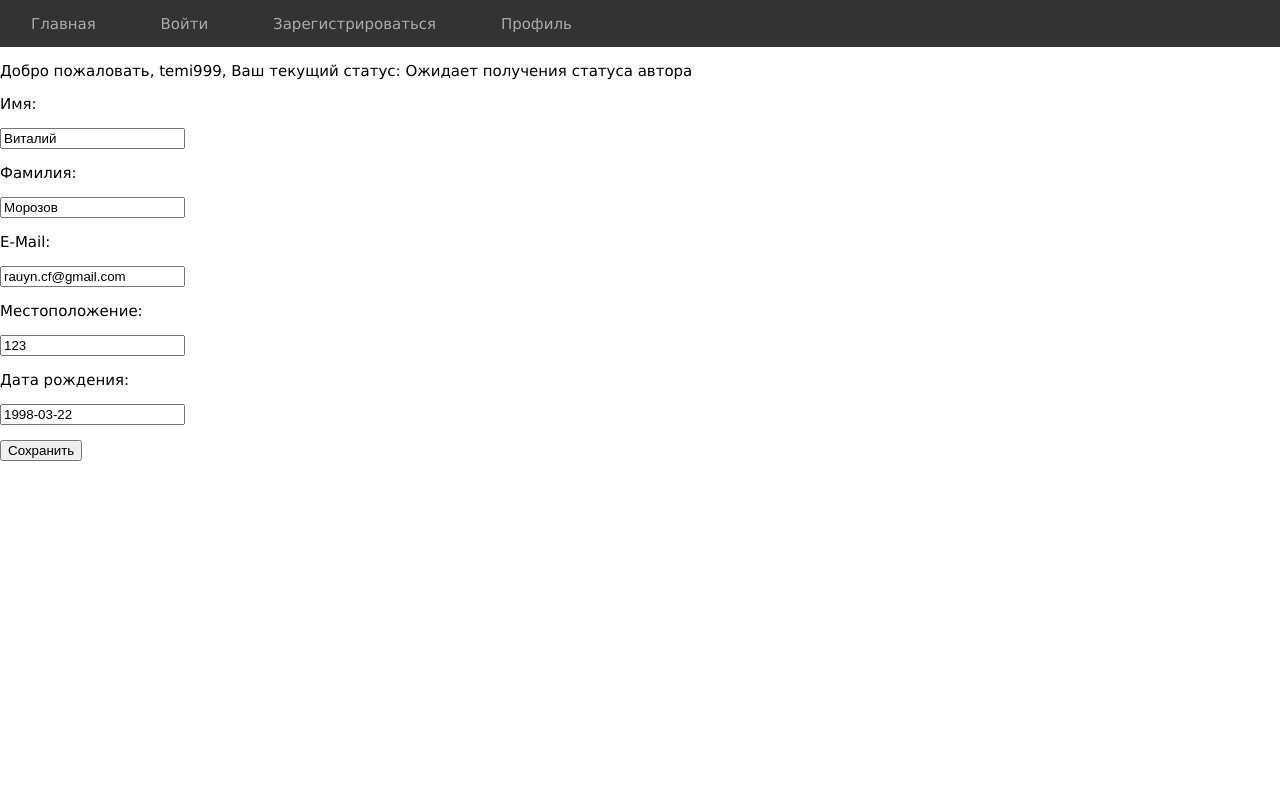
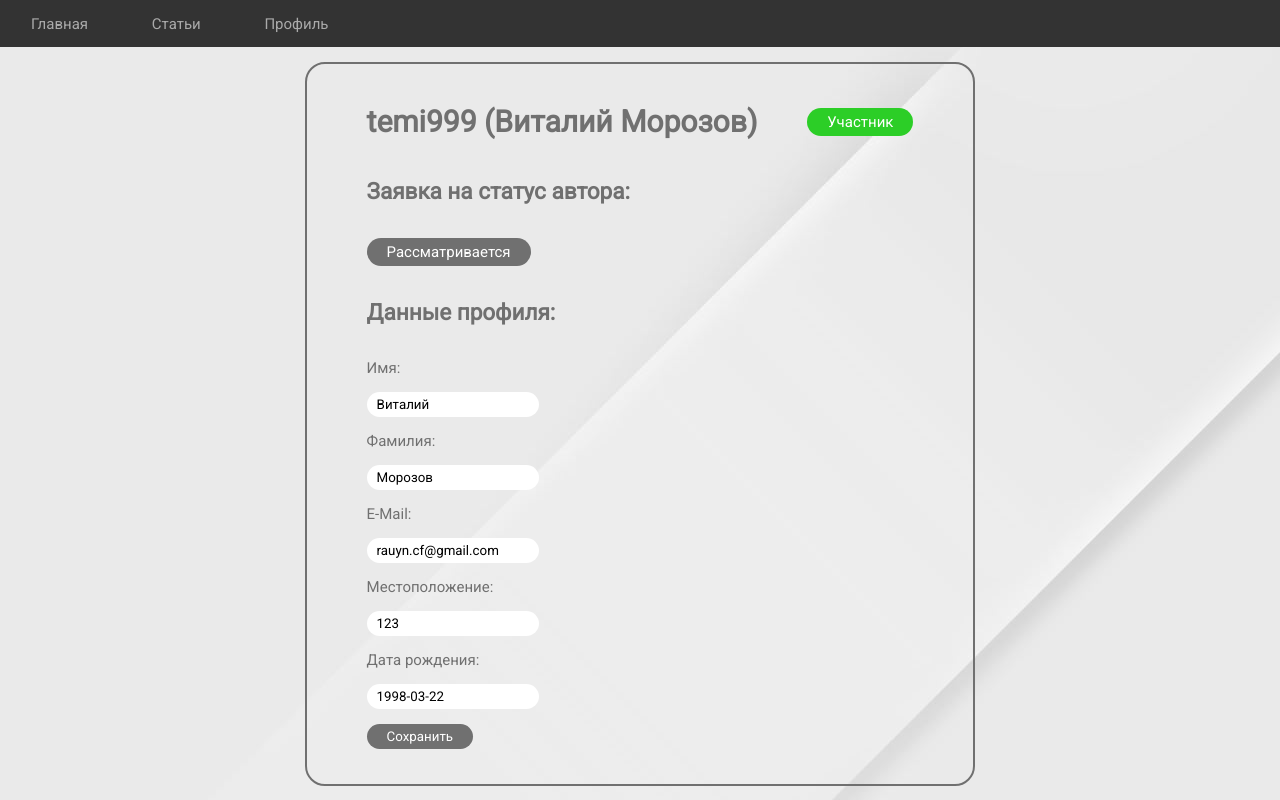
Before and after one commit to temi999/mietconf, a Django app: page /accounts/profile/ in a window 1280 px wide. Run offline with Django 3.2, Linux system fonts and the light colour scheme; a user stored in the database is signed in; data comes from the database, SQL or seed files in the repository; both versions use the stored data as it was after the commit; parts of the project's set-up code (start-up, migrations or seed data) failed here and were passed over.

Commit message:
Dynamic profile, auth system, author requests, basic design

```diff
--- a/isconf/settings.py
+++ b/isconf/settings.py
@@ -129,5 +129,5 @@ STATICFILES_DIRS = [
     os.path.join(BASE_DIR, 'static')
 ]
 
-LOGIN_REDIRECT_URL = '/'
+LOGIN_REDIRECT_URL = '/accounts/profile/'
 LOGOUT_REDIRECT_URL = '/'
--- a/isconf/templates/base.html
+++ b/isconf/templates/base.html
@@ -4,26 +4,58 @@
 <head>
     <meta charset="UTF-8">
     <title>{% block title  %}Base{% endblock %}</title>
+    <style>
+        body {
+            background-image: url({% static 'site-background.jpg' %});
+        }
+    </style>
     <link rel="stylesheet" href="{% static 'navbar.css' %}">
+    <link href="https://fonts.googleapis.com/css?family=Roboto&display=swap" rel="stylesheet">
+    {% block css %}{% endblock %}
 </head>
 <body>
+    <header class="header">
+        {% block header %}{% endblock %}
+    </header>
+
+    <nav>
     {% block navbar %}
-    <nav>
         <ul>
             <li><a href="{% url 'home' %}">Главная</a></li>
-            <li><a href="{% url 'login' %}">Войти</a></li>
-            <li><a href="{% url 'register' %}">Зарегистрироваться</a></li>
+            <li>
+                <a href="#">Статьи</a>
+                <ul>
+                    {% if section_list %}
+                        {% for section in section_list %}
+                            {% if section.name != 'Нет секции' %}
+                                <li><a href="">{{ section.name }}</a></li>
+                            {% else %}
+                                <li><a href="">Все секции</a></li>
+                            {% endif %}
+                        {% endfor %}
+                    {% endif %}
+
+                    {% if user.userprofile.status not in 'participant approving author' %}
+                        <li><a href="">Ожидают проверки</a></li>
+                    {% endif %}
+                </ul>
+            </li>
             <li>
                 <a href="#">Профиль</a>
                 <ul>
+                    {% if user.is_authenticated %}
                     <li><a href="{% url 'profile' %}">Профиль</a></li>
                     <li><a href="{% url 'logout' %}">Выйти</a></li>
+                    {% else  %}
+                        <li><a href="{% url 'login' %}">Войти</a></li>
+                        <li><a href="{% url 'register' %}">Зарегистрироваться</a></li>
+                    {% endif %}
                 </ul>
             </li>
         </ul>
+    {% endblock %}
     </nav>
 
-    {% endblock %}
     {% block content %} {% endblock %}
 </body>
 </html>
--- a/isconf/templates/main_app/home.html
+++ b/isconf/templates/main_app/home.html
@@ -2,6 +2,9 @@
 
 {%  block title %}Главная{% endblock %}
 
+{% block section_list %}
+{% endblock %}
+
 {%  block content %}
     <p>Oh hi Mark</p>
 {%  endblock %}
--- a/isconf/templates/users/profile.html
+++ b/isconf/templates/users/profile.html
@@ -1,12 +1,32 @@
 {% extends 'base.html' %}
+{% load static %}
 {% block title %} {{ user.username }} - Профиль{% endblock %}
+{% block css %}
+    <link rel="stylesheet" href="{% static 'profile.css' %}">
+{% endblock %}
 
 {% block content %}
     <div class="container">
         <div class="user_info">
-            <p>Добро пожаловать, {{ user.username }}, Ваш текущий статус:
-                {{ user.userprofile.get_status_display }}</p>
-            <form method="POST" action="{% url 'profile' %}">
+            <div class="title">
+                <h1>{{ profile_name }}</h1>
+                <p class="status">{{ user_status_text }}</p>
+            </div>
+            {% if not is_staff or is_author %} <!-- ADD NOT AFTER ALL -->
+            <div class="section">
+                <h2 class="section_name">Заявка на статус автора:</h2>
+                {% if is_request_exist %}
+                <p class="request">Рассматривается</p>
+                {% elif is_request_allowed %}
+                    <p class="request"><a href="{% url 'become_author' %}">Подать заявку</a></p>
+                {% else %}
+                    <p style="color: #ff6056; font-weight: bold;">Пожалуйста, заполните все данные профиля, чтобы подать заявку!</p>
+                {% endif %}
+            </div>
+            {% endif %}
+            <div class="section">
+                <h2 class="section_name">Данные профиля:</h2>
+                <form method="POST" action="{% url 'profile' %}">
                 {%  csrf_token %}
 
                 <p>Имя:</p>
@@ -21,10 +41,8 @@
                 {{ userprofile_form.birth_date }}
 
                 <p><input type="submit" value="Сохранить"></p>
-            </form>
-        </div>
-        <div class="controls">
-
+                </form>
+            </div>
         </div>
     </div>
 {% endblock %}
--- /dev/null
+++ b/static/profile.css
@@ -0,0 +1,90 @@
+* {
+    font-family: 'Roboto', sans-serif;
+}
+
+a.become_author{
+    display: inline-block;
+    padding: 0.46em 1.6em;
+    border:0.1em solid #000000;
+    margin:0 0.2em 0.2em 0;
+    border-radius:0.12em;
+    box-sizing: border-box;
+    text-decoration:none;
+    font-family:'Roboto',sans-serif;
+    font-weight:300;
+    color:#000000;
+    text-shadow: 0 0.04em 0.04em rgba(0,0,0,0.35);
+    background-color:#FFFFFF;
+    text-align:center;
+    transition: all 0.15s;
+}
+a.become_author:hover{
+    text-shadow: 0 0 2em rgba(255,255,255,1);
+}
+@media all and (max-width:30em) {
+     a.become_author {
+        display:block;
+        margin:0.4em auto;
+     }
+}
+
+.container {
+    display: flex;
+    flex-direction: column;
+    align-items: center;
+}
+
+.user_info {
+    display: flex;
+    flex-direction: column;
+    border: 2px solid #707070;
+    border-radius: 20px;
+    padding: 20px 60px;
+    margin-top: 15px;
+    color: #707070;
+}
+
+.title {
+    display: flex;
+    align-items: center;
+}
+
+.status {
+    background-color: #2CCE27;
+    color: white;
+    border-radius: 20px;
+    padding: 5px 20px;
+    margin-left: 50px;
+}
+
+.section {
+    display: flex;
+    flex-direction: column;
+    align-items: flex-start;
+}
+
+.request {
+    background-color: #707070;
+    color: white;
+    border-radius: 20px;
+    padding: 5px 20px;
+}
+
+.request > a {
+    text-decoration: none;
+    color: white;
+}
+
+input:not([type="submit"]) {
+    padding: 5px 10px;
+    border-style: none;
+    border-radius: 20px;
+}
+
+input[type="submit"] {
+    border-style: none;
+    border-radius: 20px;
+    color: white;
+    padding: 5px 20px;
+    background-color: #707070;
+}
--- a/users/models.py
+++ b/users/models.py
@@ -9,7 +9,7 @@ MAIN_SECTION_NAME = 'Нет секции'
 
 class UserProfile(models.Model):
     """ Расширяет базовую модель пользователя, при помощи связи 1 к 1
-    status, profile pic, birth date, location"""
+    status,  birth date, location"""
 
     class Meta:
         verbose_name = 'Профиль пользователя'
@@ -63,7 +63,7 @@ class AuthorApprovalRequest(models.Model):
 
     cover_letter = models.TextField(verbose_name='Сопроводительное письмо')
 
-    section = models.OneToOneField(Section,
+    section = models.ForeignKey(Section,
                                    verbose_name='Секция',
                                    on_delete=models.CASCADE)
 
--- a/users/views.py
+++ b/users/views.py
@@ -3,8 +3,8 @@ from django.contrib.auth.forms import UserCreationForm
 from django.contrib.auth import authenticate, login
 from django.contrib.auth.decorators import login_required
 from django.shortcuts import get_object_or_404
-from main_app import models
-from .models import UserProfile
+from main_app.models import Section, MaterialApprovalRequest, Material
+from .models import UserProfile, AuthorApprovalRequest
 from django.contrib.auth.models import User
 from .forms import UserForm, UserProfileForm, AuthorApprovalRequestForm
 
@@ -34,9 +34,59 @@ def register(request):
 def profile(request):
     context = {}
 
+    # Задаем начальные значения передаваемых переменных
+    is_firstname_exist = False
+    is_lastname_exist = False
+    is_author = False
+    is_staff = False
+    user_status = ''
+    user_status_text = ''
+    request_status = ''
+    is_request_exist = False
+    is_userdata_set = False
+    is_request_allowed = False
+
     # Получаем объекты пользователя и профиля
     user = request.user
     userprofile = user.userprofile
+    profile_name = user.username
+
+    # Проверяем, заполнены ли имя и фамилия
+    if user.first_name:
+        is_firstname_exist = True
+    if user.last_name:
+        is_lastname_exist = True
+
+    if user.first_name and user.last_name:
+        profile_name += ' ({0} {1})'.format(user.first_name, user.last_name)
+    elif user.first_name and not user.last_name:
+        profile_name += f' ({user.first_name})'
+
+    # Задаем статус и текст статуса пользователя
+    user_status = userprofile.status
+    if user_status in ('participant', 'approving'):
+        user_status_text = 'Участник'
+    else:
+        user_status_text = userprofile.get_status_display()
+        # if user_status == 'author':
+        #     is_author = True
+        if not is_author:
+            is_staff = True
+
+    # Проверяем, существует ли запрос на получение статуса автора
+    # Если да - задаем его
+    if AuthorApprovalRequest.objects.filter(author=user).exists():
+        is_request_exist = True
+        request_status = 'На проверке'
+
+    # Проверяем, полностью ли заполнен профиль
+    if user.first_name and user.last_name and user.email \
+        and userprofile.location and userprofile.birth_date:
+        is_userdata_set = True
+
+    # Проверяем, можно ли отправить запрос
+    if is_userdata_set and not is_request_exist:
+        is_request_allowed = True
 
     # Задаем стандартные значения для формы пользователя
     first_name = user.first_name
@@ -56,6 +106,9 @@ def profile(request):
         'birth_date': birth_date
     }
 
+    # Задаем список секций
+    section_list = Section.objects.all()
+
     # Если форма заполнена и отправлена - сохраняем ее
     # Если нет - открываем страницу профиля
     if request.method == 'POST':
@@ -74,18 +127,25 @@ def profile(request):
             update = userprofile_form.save(commit=False)
             update.user = user
             update.save()
+            return redirect('profile')
     else:
         # Задаем формы со стандартными значениями
         user_form = UserForm(initial=user_form_initial)
         userprofile_form = UserProfileForm(initial=userprofile_form_initial)
 
-    context['user_form'] = user_form
-    context['userprofile_form'] = userprofile_form
-
-    if user.userprofile.status == 'author':
-        context['material_approval_requests'] = \
-            models.MaterialApprovalRequest.objects.get(author=user)
-        context['materials'] = models.Material.objects.get(author=user)
+        # Заполняем контекстные данные
+        context['user_form'] = user_form
+        context['userprofile_form'] = userprofile_form
+        context['section_list'] = section_list
+        context['user_status'] = user_status
+        context['user_status_text'] = user_status_text
+        context['request_status'] = request_status
+        context['is_request_exist'] = is_request_exist
+        context['is_userdata_set'] = is_userdata_set
+        context['is_request_allowed'] = is_request_allowed
+        context['is_staff'] = is_staff
+        context['is_author'] = is_author
+        context['profile_name'] = profile_name
 
     return render(request, 'users/profile.html', context=context)
 
@@ -93,17 +153,25 @@ def profile(request):
 # Страница создания запроса на получения статуса автора
 def become_author(request):
     context = {}
+    # Задаем список секций
+    section_list = Section.objects.all()
     # Если форма правильно заполнена - сохраняем запрос и меняем статус юзера
-    # и направляем на страницу профиля.Иначе - перезагружаем страницу
+    # и направляем на страницу профиля. Иначе - перезагружаем страницу
     if request.method == 'POST':
         form = AuthorApprovalRequestForm(request.POST)
         if form.is_valid():
+            print('VALID')
             new_request = form.save(commit=False)
             new_request.author = request.user
             new_request.save()
             request.user.userprofile.status = 'approving'
             request.user.userprofile.save()
             return redirect('profile')
+        else:
+            print('NE VALID')
+            return redirect('become_author')
     else:
         context['form'] = AuthorApprovalRequestForm()
+        context['section_list'] = section_list
+
     return render(request, 'users/become_author.html', context=context)
```
Also changed, not shown: isconf/templates/form.html (added, +21 -0 lines), isconf/templates/registration/login.html (+10 -7 lines), isconf/templates/registration/register.html (+12 -15 lines), isconf/templates/users/become_author.html (+12 -8 lines), main_app/views.py (+6 -1 lines), static/form.css (added, +59 -0 lines), db.sqlite3, static/navbar.css (line endings or trailing spaces), static/site-background.jpg (added), users/migrations/0009_auto_20191227_2303.py (added).
